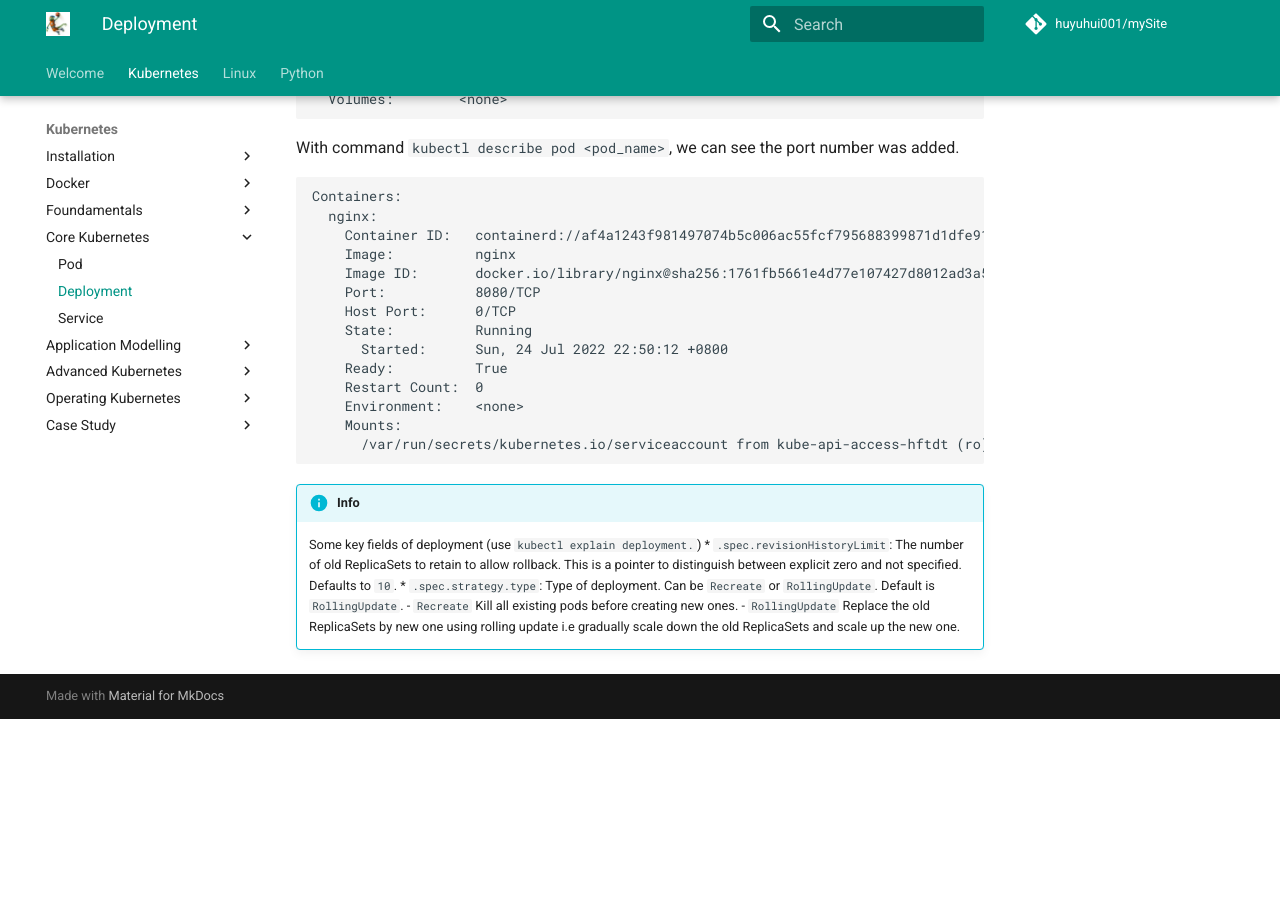
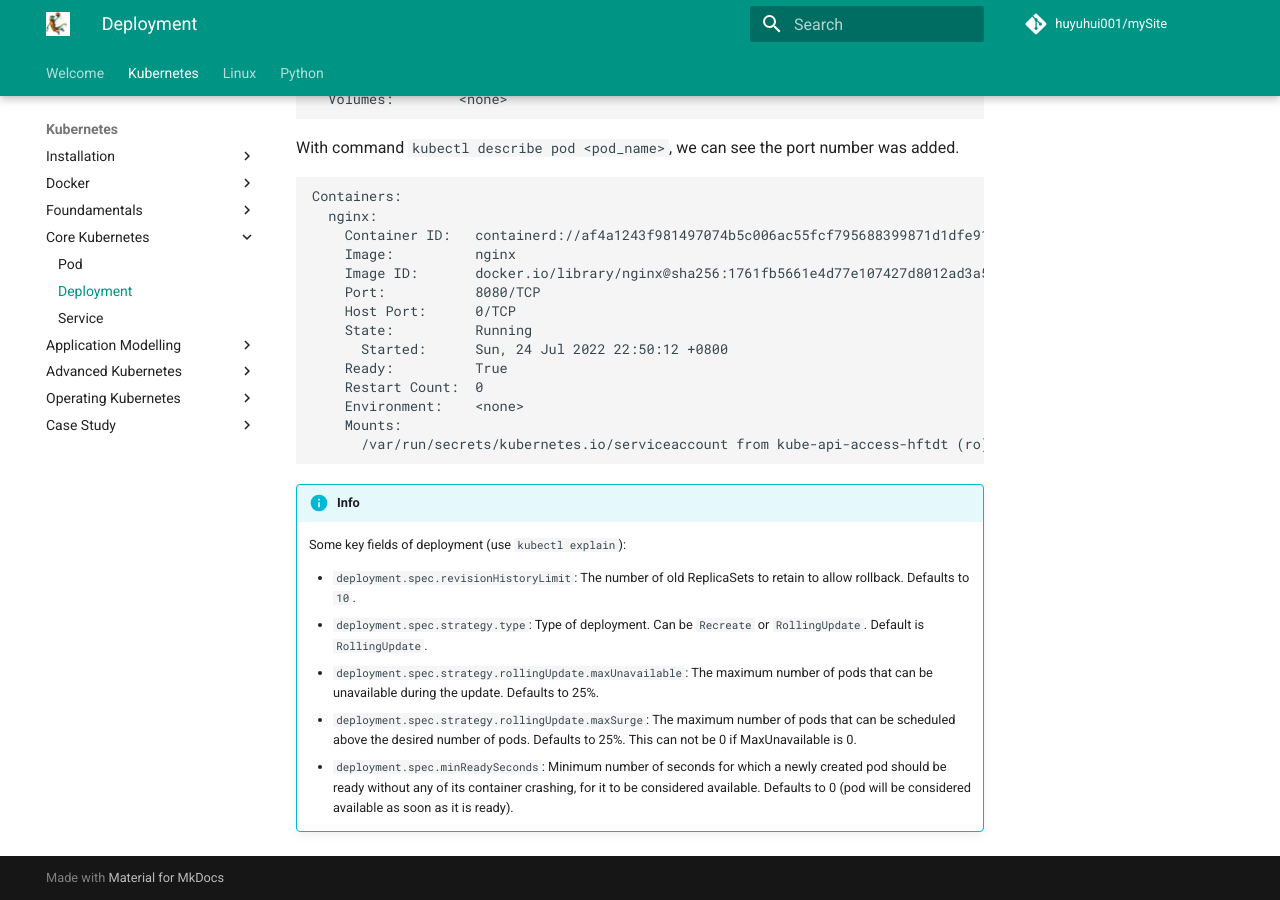
Before and after one commit to huyuhui001/mySite, an MkDocs documentation site: the page built from docs/k8s/foundamentals/deployment.md, in a window 1280 px wide and 900 px high, scrolled down 1198 px. Built offline with MkDocs 1.6.1 and Material for MkDocs 9.7.7, drawn with Linux system fonts in a browser that asks for light colours; comment, search, counter and statistics services are not loaded; before the commit the page ends 1917 px from its top, so only the background shows below that.

Commit message:
Documentation

```diff
--- a/docs/k8s/foundamentals/deployment.md
+++ b/docs/k8s/foundamentals/deployment.md
@@ -73,8 +73,10 @@ Containers:
 
 
 !!! Info
-    Some key fields of deployment (use `kubectl explain deployment.`)
-    * `.spec.revisionHistoryLimit`: The number of old ReplicaSets to retain to allow rollback. This is a pointer to distinguish between explicit zero and not specified. Defaults to `10`.
-    * `.spec.strategy.type`: Type of deployment. Can be `Recreate` or `RollingUpdate`. Default is `RollingUpdate`.
-        - `Recreate` Kill all existing pods before creating new ones.
-        - `RollingUpdate` Replace the old ReplicaSets by new one using rolling update i.e gradually scale down the old ReplicaSets and scale up the new one.
+    Some key fields of deployment (use `kubectl explain`):
+
+    * `deployment.spec.revisionHistoryLimit`: The number of old ReplicaSets to retain to allow rollback. Defaults to `10`.
+    * `deployment.spec.strategy.type`: Type of deployment. Can be `Recreate` or `RollingUpdate`. Default is `RollingUpdate`.
+    * `deployment.spec.strategy.rollingUpdate.maxUnavailable`: The maximum number of pods that can be unavailable during the update. Defaults to 25%.
+    * `deployment.spec.strategy.rollingUpdate.maxSurge`: The maximum number of pods that can be scheduled above the desired number of pods. Defaults to 25%. This can not be 0 if MaxUnavailable is 0.
+    * `deployment.spec.minReadySeconds`: Minimum number of seconds for which a newly created pod should be ready without any of its container crashing, for it to be considered available. Defaults to 0 (pod will be considered available as soon as it is ready).
```
